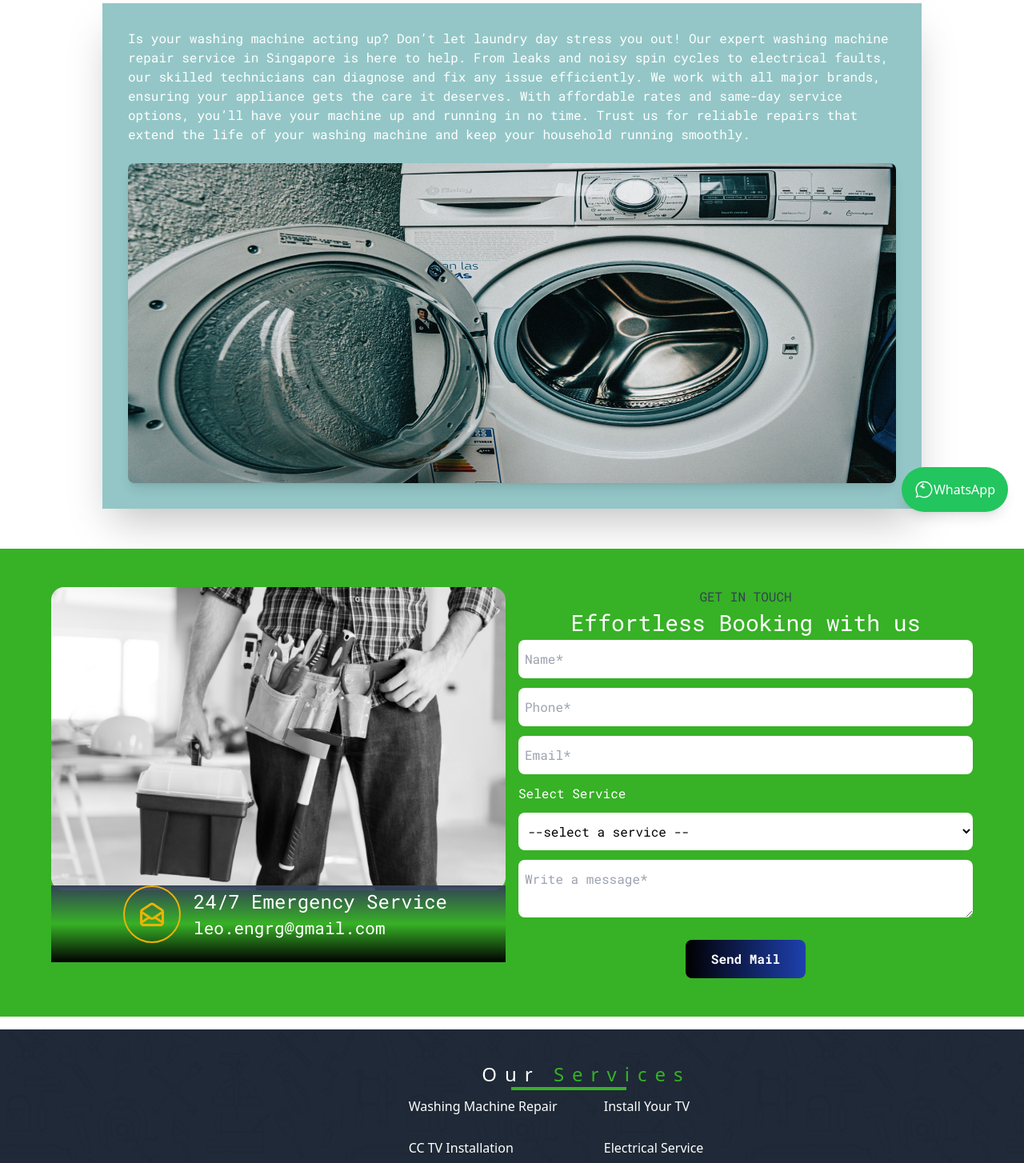
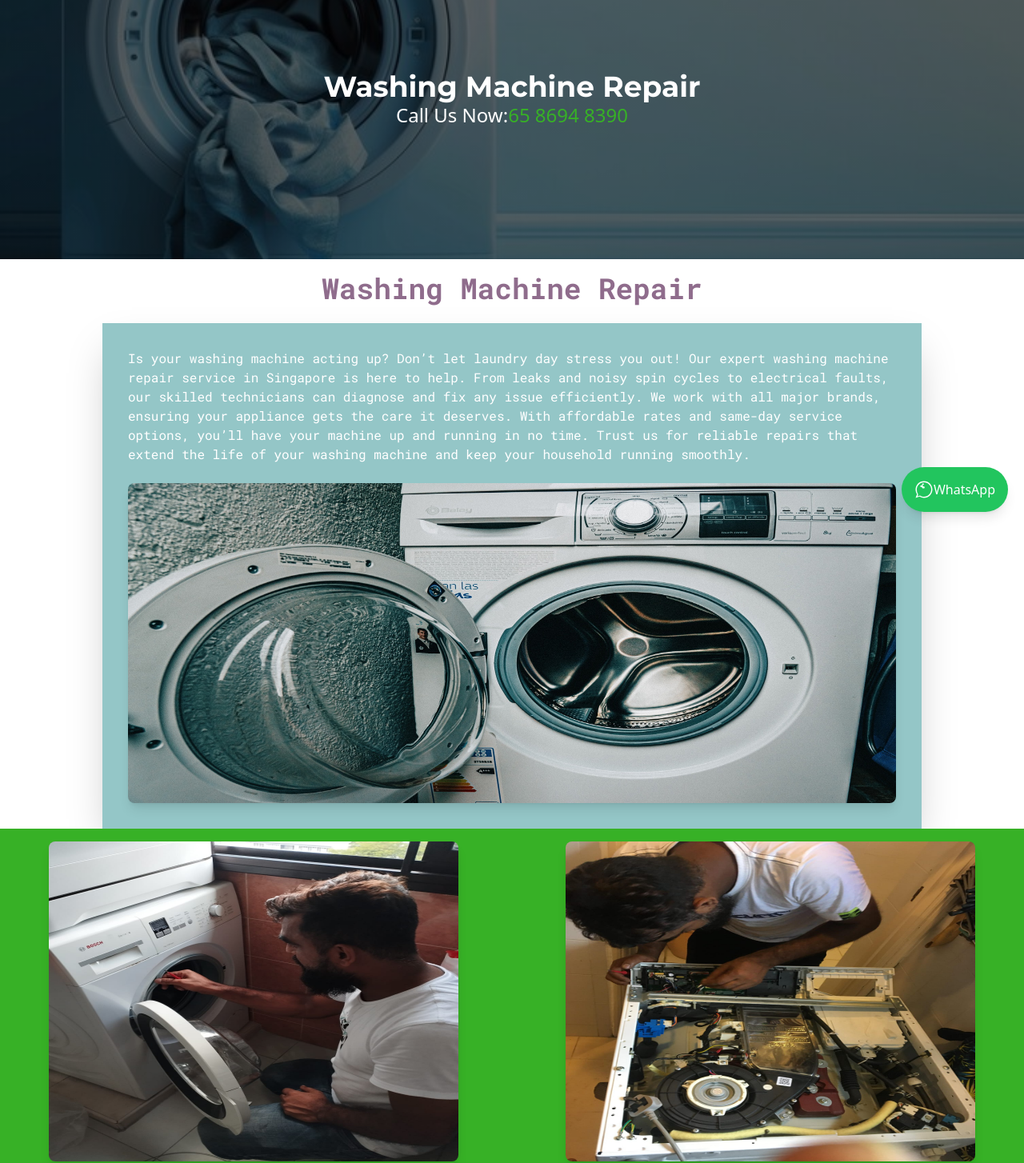
Before and after one commit to Jonymoin/Project_Ts, a React (Vite) app: page /service/1 in a window 1280 px wide. Shown: the part 140-1594 px from the top of the page at 80% size. Built offline with nearby package versions, Linux system fonts and the light colour scheme.

Commit message:
Describe what changes you made

```diff
--- a/src/App.jsx
+++ b/src/App.jsx
@@ -11,10 +11,12 @@ import ContactUs from './components/ContactUs'
 import Footer from './layouts/Footer'
 import WhatsAppButton from './components/WhatsAppButton'
 import AboutUs from './components/AboutUs'
+import ScrollToTop from './ScroolToTop'
 
 const App = () => {
   return (
     <Router>
+      <ScrollToTop />
       <Header />
 
       <Routes>
--- /dev/null
+++ b/src/ScroolToTop.jsx
@@ -0,0 +1,14 @@
+import { useEffect } from "react";
+import { useLocation } from "react-router-dom";
+
+const ScrollToTop = () => {
+  const { pathname } = useLocation();
+
+  useEffect(() => {
+    window.scrollTo(0, 0); // Scroll to the top-left of the page
+  }, [pathname]); // Trigger scroll whenever the route changes
+
+  return null; // This component does not render anything
+};
+
+export default ScrollToTop;
--- a/src/components/AboutUs.jsx
+++ b/src/components/AboutUs.jsx
@@ -2,19 +2,41 @@ import React from 'react'
 
 const AboutUs = () => {
   return (
-    <main>
-        <h3>LEO ENGINEERING PTE. LTD.</h3>
+    <main className='bg-gradient-to-r  from-lime-600 to-gray-400 text-white flex flex-col'>
+        <div className='w-[90%] mx-auto space-y-4'>
+        <h3 className='text-center text-4xl p-4'>LEO ENGINEERING PTE. LTD.</h3>
         <p>Registration No. / Unique Entity Number: 202404071H <small> issued by Accounting And Corporate Regulatory Authority</small></p>
+         <hr />
         <p>
         LEO ENGINEERING PTE. LTD. (the "Company") is a Exempt Private Company Limited by Shares, incorporated in Singapore . The address of the Company's registered office is at the TRADEHUB 21 building. The Company current operating status is live. This Company's principal activity is renovation contractors.
          </p>
+         <hr />
 
          <h3>Corporate Profile of LEO ENGINEERING PTE. LTD.</h3>
          <p>UEN</p>
          <p>202404071H</p>
-
+          <hr />
          <p>Company Name</p>
          <p>LEO ENGINEERING PTE. LTD.</p>
+         <hr />
+         <p>Operating Status         </p>
+         <p>Live Company as on 1 February 2024 (Thursday)</p>
+         <hr />
+         <p>Registration Type</p>
+         <p>EXEMPT PRIVATE COMPANY LIMITED BY SHARES</p>
+         <hr />
+         <h4>Contact Information         </h4>
+         <p>Registered Address         </p>
+         <p>18 BOON LAY WAY <br />  TRADEHUB 21 <br />SINGAPORE (609966)     </p>
+          <hr />
+          <h4>Company Industry <br />Singapore Standard Industrial Classification (SSIC)</h4>
+          <p></p>
+          <p>Principal Activity SSIC Code  <br />43301        </p>
+          <p></p>
+          <p>Principal Activity  <br />RENOVATION CONTRACTORS        </p>
+          <p></p>
+        </div>
+
     </main>
   )
 }
--- a/src/components/ServicePage.jsx
+++ b/src/components/ServicePage.jsx
@@ -6,7 +6,13 @@ const ServicePage = () => {
 
 
   const services = [
-    {id :1 , name:"Washing Machine Repair", description:"Is your washing machine acting up? Don’t let laundry day stress you out! Our expert washing machine repair service in Singapore is here to help. From leaks and noisy spin cycles to electrical faults, our skilled technicians can diagnose and fix any issue efficiently. We work with all major brands, ensuring your appliance gets the care it deserves. With affordable rates and same-day service options, you’ll have your machine up and running in no time. Trust us for reliable repairs that extend the life of your washing machine and keep your household running smoothly."},
+    {id :1 , name:"Washing Machine Repair",
+      images:[
+        "/images/wm6.jpg",
+        "/images/wm2.jpg",
+        "/images/wm3.jpg",
+      ],
+      description:"Is your washing machine acting up? Don’t let laundry day stress you out! Our expert washing machine repair service in Singapore is here to help. From leaks and noisy spin cycles to electrical faults, our skilled technicians can diagnose and fix any issue efficiently. We work with all major brands, ensuring your appliance gets the care it deserves. With affordable rates and same-day service options, you’ll have your machine up and running in no time. Trust us for reliable repairs that extend the life of your washing machine and keep your household running smoothly."},
     { id: 2, name: "CCTV Installation Services ", description: "Secure your home or business with our professional CCTV installation services in Singapore. Our team specializes in installing high-quality surveillance systems tailored to your specific needs. Whether it’s for residential or commercial use, we provide expert guidance on camera placement, system setup, and connectivity to ensure optimal coverage and security. With a focus on reliable and efficient service, we help you monitor your property 24/7 for peace of mind. Protect what matters most with our affordable and trusted CCTV installation solutions. Contact us today for a consultation and free quote!" },
     { id: 3, name: "TV Installation Service", description: "Need help setting up your new TV? Our professional TV installation service in Singapore is here to make it easy for you. Whether it’s mounting your TV on the wall or setting it up on a stand, our skilled technicians ensure a secure and perfectly aligned installation. We handle all cable management, ensuring a clean and clutter-free look for your space. From flat screens to curved and smart TVs, we cater to all models and sizes. Sit back, relax, and let us bring the cinema experience to your home. Reliable, efficient, and hassle-free—book your installation today!" },
     { id: 4, name: "Electrical Service", description: "Having electrical issues or need new installations? Our reliable electrical service in Singapore is here to help! From fixing faulty wiring and power outages to installing new sockets, switches, or lighting fixtures, our licensed electricians provide safe and efficient solutions for all your needs. Whether it’s residential or commercial work, we ensure compliance with safety standards and deliver long-lasting results. No job is too big or small for our experienced team. Trust us to keep your home or business powered and safe. Contact us today for prompt and affordable electrical services!" },
@@ -33,12 +39,31 @@ const ServicePage = () => {
     return <h2>Service not found!</h2>;
 
   }
+  const backgroundImage = service.images && service.images[0];
+
 
   const imagePath = `/images/service-${service.id}.jpg`;
 
 
   return (
     <main>
+      {backgroundImage && (
+       <div
+       className="h-[400px] flex flex-col items-center justify-center text-white bg-cover bg-center bg-no-repeat"
+       style={{
+         backgroundImage: `linear-gradient(rgba(0, 0, 0, 0.6), rgba(0, 0, 0, 0.6)), url(${backgroundImage})`,
+       }}
+     >
+       <h2 className="text-4xl font-bold font-montserrat">{service.name}</h2>
+       <p className='text-2xl'>
+  Call Us Now:
+   <a href="tel:+6568698390" className="text-[#37B126] hover:underline">
+     65 8694 8390
+  </a>
+</p>
+
+     </div>
+      )}
       <div className='bg-[#] font-roboto text-white py-4'>
       <h2 className='text-center text-4xl text-[#8f6c8c] font-extrabold'>{service.name}</h2>
       <div className='max-w-[80%] shadow-2xl  mx-auto bg-[#94c6c7] p-8 mt-6'>
@@ -51,6 +76,20 @@ const ServicePage = () => {
         />
       </div>
       </div>
+      {service.images && service.images[1] && service.images[2] && (
+          <div className="flex flex-col md:flex-row gap-3 bg-[#37B126] py-4 justify-center mb-6">
+            <img
+              src={service.images[1]}
+              alt={`${service.name} highlighted`}
+              className="md:w-[40%] w-[85%] mx-auto max-h-[400px] rounded-lg shadow-lg"
+            />
+            <img
+              src={service.images[2]}
+              alt={`${service.name} highlighted`}
+              className="md:w-[40%] max-h-[400px] w-[85%] mx-auto rounded-lg shadow-lg"
+            />
+          </div>
+        )}
        <ContactUs />
 
     </div>
--- a/src/layouts/Footer.jsx
+++ b/src/layouts/Footer.jsx
@@ -61,7 +61,7 @@ const Footer = () => {
             <div className='w-36 h-1 bg-[#37B126]'></div>
             <p className='text-xl
             '>Call : <span className='text-[#37B126]'>65 869 48390</span></p>
-            <a href="http://wa.me/6586948390" target='blank' rel='noopener noreferrer' className="flex items-center gap-1 text-xl"><FaWhatsapp /> <span className='text-[#37B126]'>65 869 48390</span></a>
+            <a href="http://wa.me/6586948390" target='blank' rel='noopener noreferrer' className="flex items-center gap-1 text-xl hover:underline"><FaWhatsapp /> <span className='text-[#37B126]'>65 869 48390</span></a>
             <a
           href="mailto:leo.engrg@gmail.com"
           className=" hover:underline flex items-center gap-2 text-xl"
```
Also changed, not shown: public/images/wm6.jpg (added).
